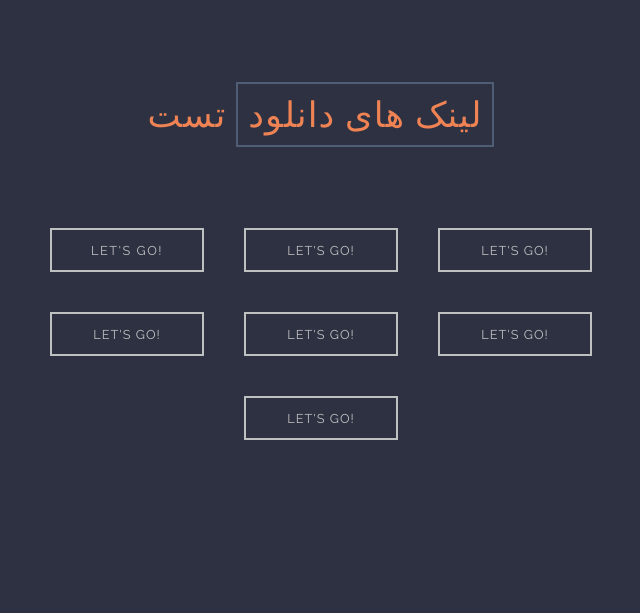
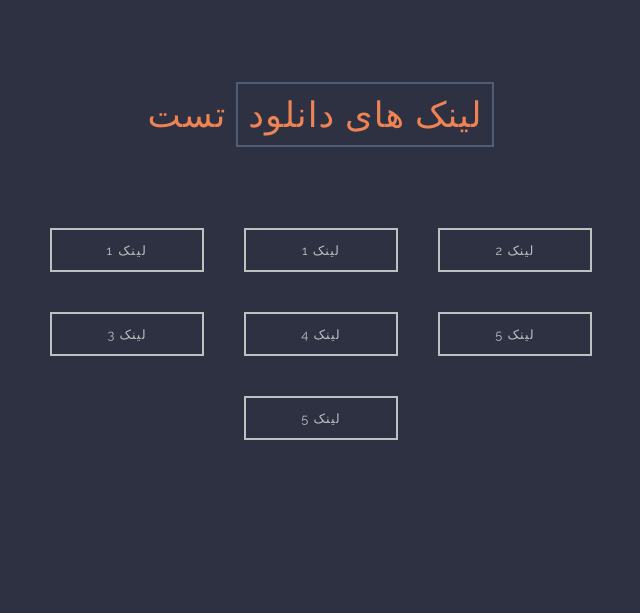
Before and after one commit to boranijaa/boranijaa.github.io, a plain HTML site: page index.html in a window 1280 px wide. Shown: the whole page, without its empty margins (319-959 px from the left). Drawn offline with Linux system fonts and the light colour scheme; grey boxes are pictures that could not be loaded.

Commit message:
Update index.html

```diff
--- a/index.html
+++ b/index.html
@@ -319,36 +319,36 @@ a#button-1:hover img {
 <!-- Flex Container -->
 <div id="container">
 
-  <a id="button-1" class="button" href="#">Let's Go!<img id="arrow-hover" src="https://github.com/atloomer/atloomer.github.io/blob/master/img/iconmonstr-paper-plane-1-120.png?raw=true"/></a>
+  <a id="button-1" class="button" href="#">لینک 1<img id="arrow-hover" src="https://github.com/atloomer/atloomer.github.io/blob/master/img/iconmonstr-paper-plane-1-120.png?raw=true"/></a>
 
   <div class="button" id="button-2">
     <div id="slide"></div>
-    <a href="#">Let's Go!</a>
+    <a href="#">لینک 1</a>
   </div>
 
   <div class="button" id="button-3">
     <div id="circle"></div>
-    <a href="#">Let's Go!</a>
+    <a href="#">لینک 2</a>
   </div>
 
   <div class="button" id="button-4">
     <div id="underline"></div>
-    <a href="#">Let's Go!</a>
+    <a href="#">لینک 3</a>
   </div>
 
   <div class="button" id="button-5">
     <div id="translate"></div>
-    <a href="#">Let's Go!</a>
+    <a href="#">لینک 4</a>
   </div>
 
   <div class="button" id="button-6">
     <div id="spin"></div>
-    <a href="#">Let's Go!</a>
+    <a href="#">لینک 5</a>
   </div>
 
   <div class="button" id="button-7">
     <div id="dub-arrow"><img src="https://github.com/atloomer/atloomer.github.io/blob/master/img/iconmonstr-arrow-48-240.png?raw=true" alt="" /></div>
-    <a href="#">Let's Go!</a>
+    <a href="#">لینک 5</a>
   </div>
 
 
```
